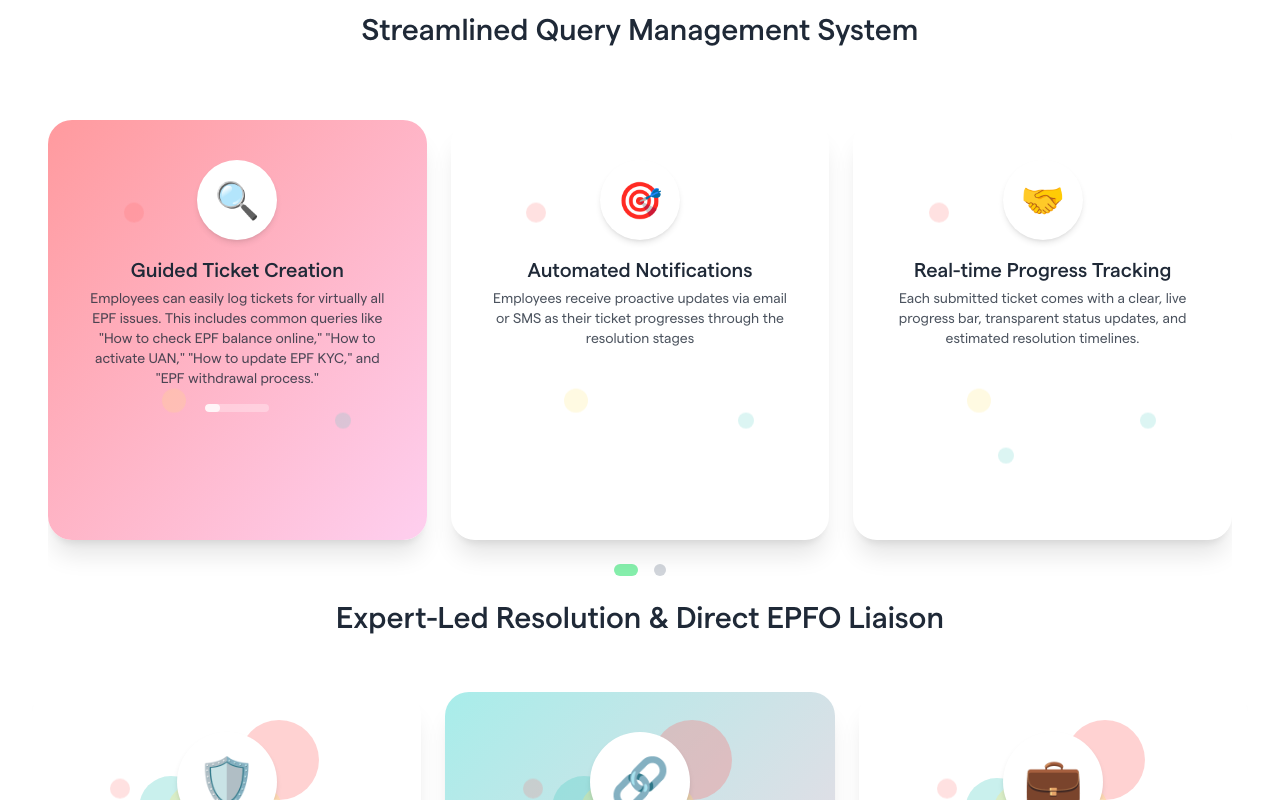
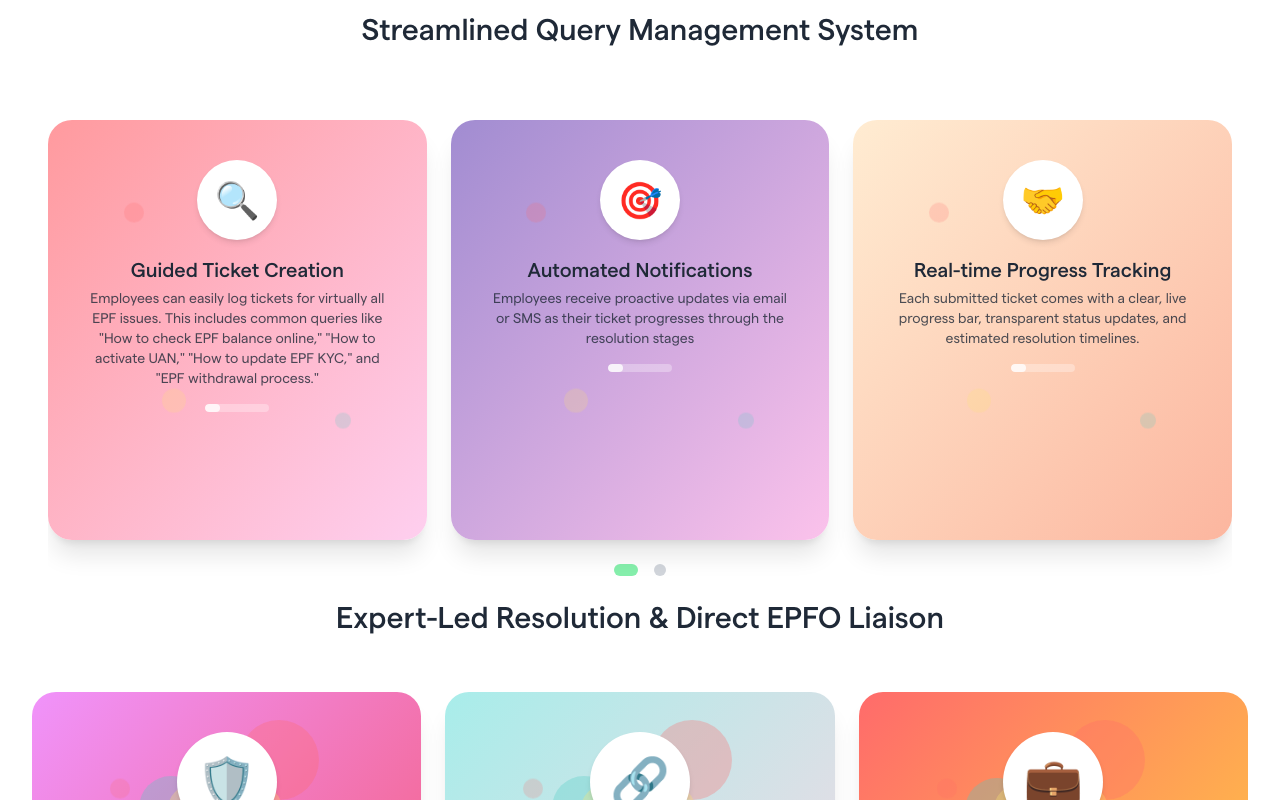
Before and after one commit to greatby/EPFdesk_V2, a React (Vite) app: page /epfDesk in a window 1280 px wide. Shown: the part 1560-2360 px from the top of the page. Built offline with nearby package versions, Linux system fonts and the light colour scheme.

Commit message:
Fixed gradient issue

```diff
--- a/src/components/verticalAndHorizontalCards.jsx
+++ b/src/components/verticalAndHorizontalCards.jsx
@@ -121,9 +121,21 @@ const CardSlider = ({ cards, paginationRef }) => {
                 console.log("Card:", title, "BG:", bg),
                 (
                   <SwiperSlide key={index}>
-                    {/* <div className="bg-gradient-to-br from-[#ff9a9e] to-[#fecfef] min-h-[380px] ...">
-                      Test gradient
-                    </div> */}
+                    <div className="hidden">
+                      bg-gradient-to-br from-[#ff9a9e] to-[#fecfef]
+                      bg-gradient-to-br from-[#a18cd1] to-[#fbc2eb]
+                      bg-gradient-to-br from-[#ffecd2] to-[#fcb69f]
+                      bg-gradient-to-br from-[#d4fc79] to-[#96e6a1]
+                      bg-gradient-to-br from-[#84fab0] to-[#8fd3f4]
+                      bg-gradient-to-br from-[#a8e6cf] to-[#dcedc1]
+                      bg-gradient-to-br from-[#ffd3a5] to-[#fd9853]
+                      bg-gradient-to-br from-[#a8edea] to-[#fed6e3]
+                      bg-gradient-to-br from-[#d299c2] to-[#fef9d7]
+                      bg-gradient-to-br from-[#f093fb] to-[#f5576c]
+                      bg-gradient-to-br from-[#ff6b6b] to-[#ffd93d]
+                      bg-gradient-to-br from-[#43e97b] to-[#38f9d7]
+                    </div>
+
                     <div
                       className={`relative ${bg}  h-[420px] p-10 rounded-3xl shadow-xl transition hover:-translate-y-2 hover:shadow-2xl flex flex-col items-center`}
                     >
--- a/tailwind.config.js
+++ b/tailwind.config.js
@@ -1,7 +1,5 @@
 module.exports = {
-  content: [
-    './src/**/*.{js,ts,jsx,tsx,html}',
-  ],
+  content: ["./src/**/*.{js,ts,jsx,tsx,html}"],
   theme: {
     extend: {
       fontFamily: {
@@ -110,6 +108,24 @@ module.exports = {
       "to-[#96e6a1]",
       "from-[#ff9a9e]",
       "to-[#fecfef]",
+      "from-[#a8e6cf]",
+      "to-[#dcedc1]",
+      "from-[#ffd3a5]",
+      "to-[#fd9853]",
+      "from-[#a8edea]",
+      "to-[#fed6e3]",
+      "from-[#d299c2]",
+      "to-[#fef9d7]",
+      "from-[#ff9a9e]",
+      "to-[#fecfef]",
+      "from-[#a18cd1]",
+      "to-[#fbc2eb]",
+      "from-[#ffecd2]",
+      "to-[#fcb69f]",
+      "from-[#d4fc79]",
+      "to-[#96e6a1]",
+      "from-[#84fab0]",
+      "to-[#8fd3f4]",
     ],
   },
   plugins: [],
```
